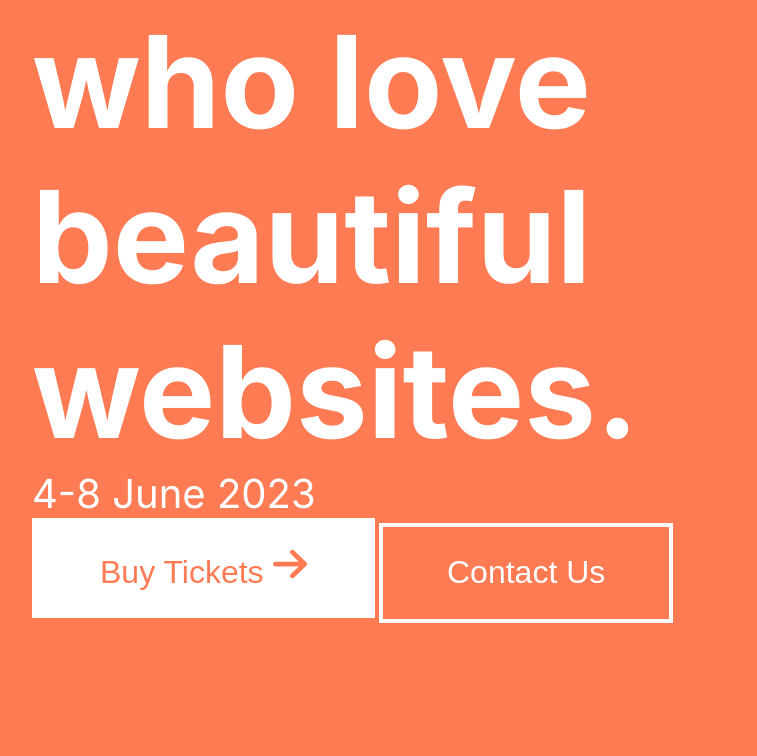
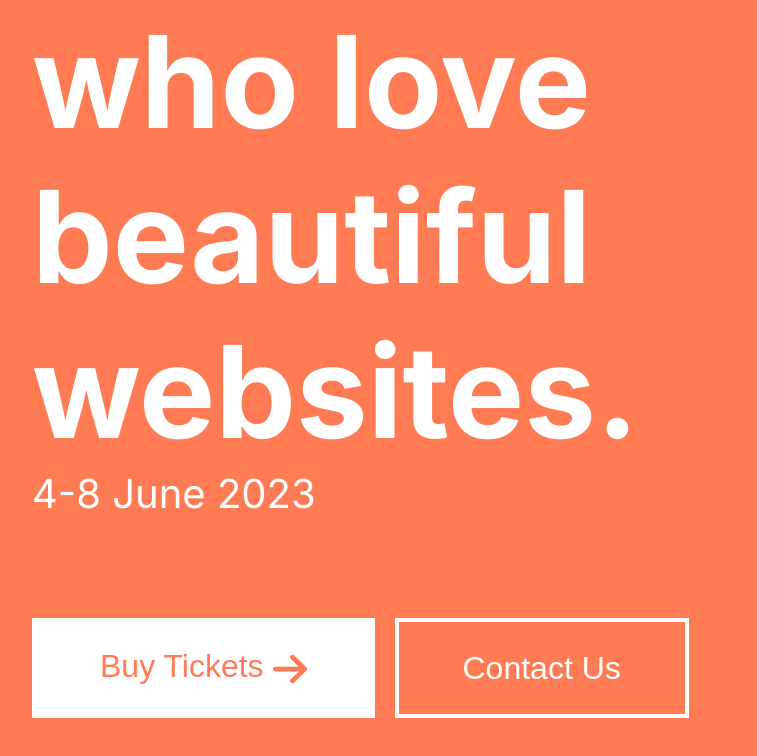
Before and after one commit to librarykrystal/fem-css-foundations, a plain HTML site: page index.html in a window 1280 px wide. Shown: the part 675-1431 px from the top of the page, without its empty margins (126-883 px from the left). Drawn offline with Linux system fonts and the light colour scheme.

Commit message:
Moved button CSS to index.css. Aligned button icon.

```diff
--- a/index.html
+++ b/index.html
@@ -27,8 +27,11 @@
   <main class="main">
     <p class="main__heading">CSS Day is a conference for developers who love beautiful websites.</p>
     <p class="main__sub-heading">4-8 June 2023</p>
-    <button class="button button--primary">Buy Tickets <img src="./icons/arrow-right.svg" alt="Right arrow"></button>
-    <button class="button button--secondary">Contact Us</button>
+    <div class="button-container">
+      <button class="button button--primary">Buy Tickets <img src="./icons/arrow-right.svg" alt="Right arrow"
+          class="button__icon"></button>
+      <button class="button button--secondary">Contact Us</button>
+    </div>
   </main>
 </body>
 
--- a/styles/base.css
+++ b/styles/base.css
@@ -78,21 +78,3 @@ header > a {
 /* if 4 values: top right bottom left */
 /* if 3 values: top/bottom right left */
 /* single value applies to all sides */
-
-.button {
-  font-size: 32px;
-  padding: 0 64px;
-  height: 100px;
-  /* border: 4px solid white; */
-  border: 4px solid var(--color-button-border);
-}
-
-.button--primary {
-  background-color: var(--color-button-primary-bg);
-  color: var(--color-button-primary-text);
-}
-
-.button--secondary {
-  background-color: var(--color-button-secondary-bg);
-  color: var(--color-button-secondary-text);
-}
--- a/styles/index.css
+++ b/styles/index.css
@@ -12,3 +12,35 @@
 .main__sub-heading {
   font-size: 40px;
 }
+
+.button {
+  font-size: 32px;
+  padding: 0 64px;
+  height: 100px;
+  /* border: 4px solid white; */
+  border: 4px solid var(--color-button-border);
+  box-sizing: border-box;
+}
+
+.button--primary {
+  background-color: var(--color-button-primary-bg);
+  color: var(--color-button-primary-text);
+}
+
+.button--secondary {
+  background-color: var(--color-button-secondary-bg);
+  color: var(--color-button-secondary-text);
+}
+
+.button-container {
+  display: flex;
+  margin-top: 100px;
+}
+
+.button:not(button:last-of-type) {
+  margin-inline-end: 20px;
+}
+
+.button__icon {
+  vertical-align: middle;
+}
```
